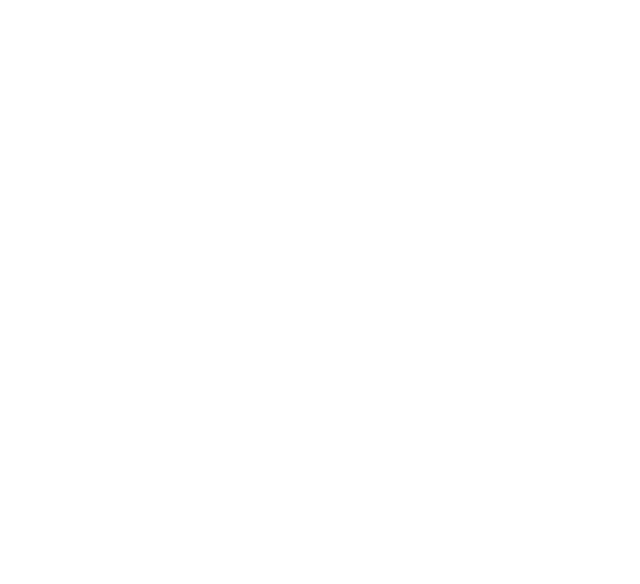
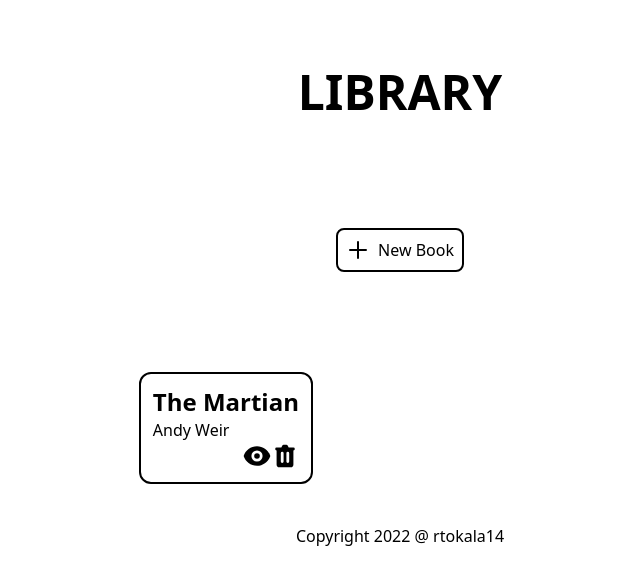
Before and after one commit to rtokala14/odin-library, a website: page src/index.html in a window 1280 px wide. Shown: the whole page, without its empty margins (240-880 px from the left). Drawn offline with Linux system fonts and the light colour scheme.

Commit message:
Add basic layout and style

```diff
--- a/src/index.html
+++ b/src/index.html
@@ -8,7 +8,38 @@
     <link rel="stylesheet" href="/dist/output.css">
     <script src="./javascript.js" defer></script>
 </head>
-<body>
+<body class="flex flex-col items-center">
+    <div class="flex justify-center p-11 m-6">
+        <h1 class="uppercase text-5xl font-bold">Library</h1>
+    </div>
 
+    <div class="p-11 mb-6">
+        <button class="flex gap-2 p-2 border-2 border-black rounded-lg">
+            <svg xmlns="http://www.w3.org/2000/svg" class="h-6 w-6" fill="none" viewBox="0 0 24 24" stroke="currentColor" stroke-width="2">
+                <path stroke-linecap="round" stroke-linejoin="round" d="M12 4v16m8-8H4" />
+            </svg>
+            <h2>New Book</h2>
+        </button>
+    </div>
+
+    <div class="card-container"><!-- card container -->
+        <div class="card"><!-- card -->
+            <h3 class="title">The Martian</h3>
+            <span class="author">Andy Weir</span>
+            <div class="icons">
+                <svg class="icon" xmlns="http://www.w3.org/2000/svg" class="h-5 w-5" viewBox="0 0 20 20" fill="currentColor">
+                    <path d="M10 12a2 2 0 100-4 2 2 0 000 4z" />
+                    <path fill-rule="evenodd" d="M.458 10C1.732 5.943 5.522 3 10 3s8.268 2.943 9.542 7c-1.274 4.057-5.064 7-9.542 7S1.732 14.057.458 10zM14 10a4 4 0 11-8 0 4 4 0 018 0z" clip-rule="evenodd" />
+                </svg>
+                <svg class="icon" xmlns="http://www.w3.org/2000/svg" class="h-5 w-5" viewBox="0 0 20 20" fill="currentColor">
+                    <path fill-rule="evenodd" d="M9 2a1 1 0 00-.894.553L7.382 4H4a1 1 0 000 2v10a2 2 0 002 2h8a2 2 0 002-2V6a1 1 0 100-2h-3.382l-.724-1.447A1 1 0 0011 2H9zM7 8a1 1 0 012 0v6a1 1 0 11-2 0V8zm5-1a1 1 0 00-1 1v6a1 1 0 102 0V8a1 1 0 00-1-1z" clip-rule="evenodd" />
+                </svg>
+            </div>
+        </div>
+    </div>
+
+    <div class="items-end">
+        <p>Copyright 2022 @ rtokala14</p>
+    </div>
 </body>
 </html>
--- a/src/input.css
+++ b/src/input.css
@@ -1,3 +1,27 @@
 @tailwind base;
 @tailwind components;
 @tailwind utilities;
+
+body {
+    min-height: 100vh;
+}
+
+.card-container {
+    @apply grid grid-cols-3 p-8 mb-2
+}
+
+.card {
+    @apply flex flex-col border-black border-2 rounded-xl p-3
+}
+
+.title {
+    @apply text-2xl font-bold
+}
+
+.icons {
+    @apply flex justify-end
+}
+
+.icon {
+    @apply w-7 hover:scale-110 cursor-pointer
+}
```
Also changed, not shown: dist/output.css.
